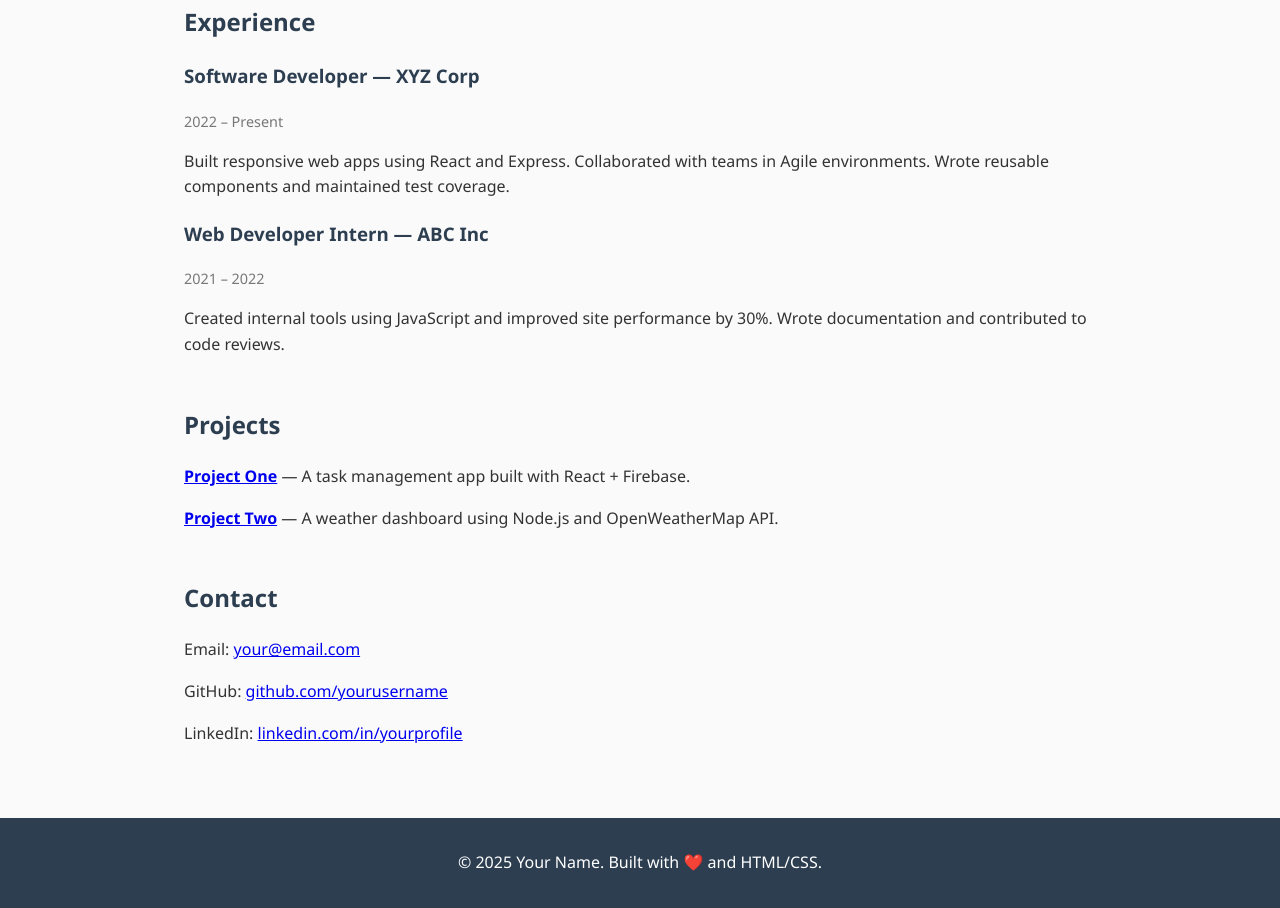
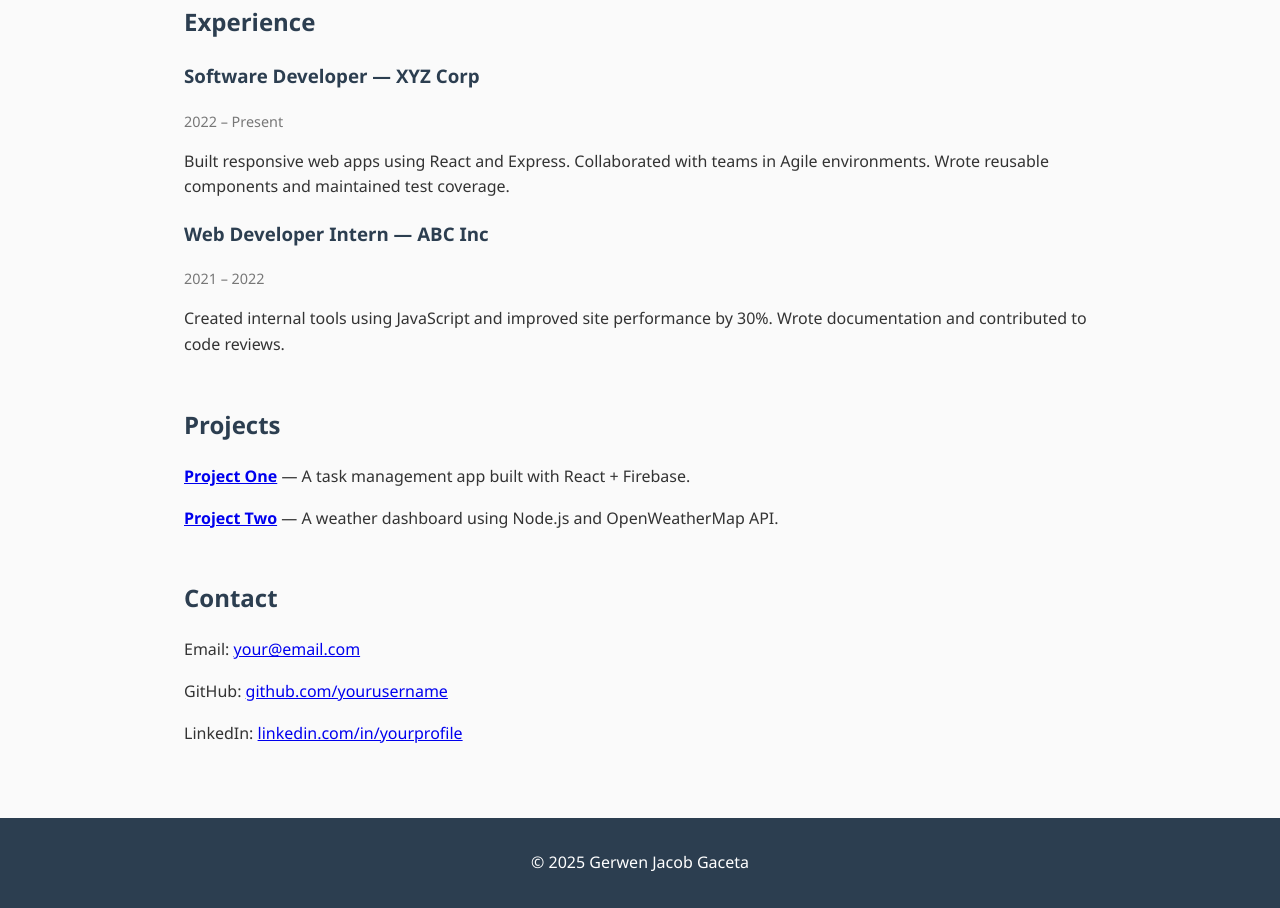
Before and after one commit to gerwengaceta/gerwengaceta.github.io, a plain HTML site: page index.html in a window 1280 px wide. Shown: the part 695-1603 px from the top of the page. Drawn offline with Linux system fonts and the light colour scheme.

Commit message:
Update index.html

```diff
--- a/index.html
+++ b/index.html
@@ -76,7 +76,7 @@
   </main>
 
   <footer>
-    <p>© 2025 Your Name. Built with ❤️ and HTML/CSS.</p>
+    <p>© 2025 Gerwen Jacob Gaceta</p>
   </footer>
 </body>
 </html>
```
